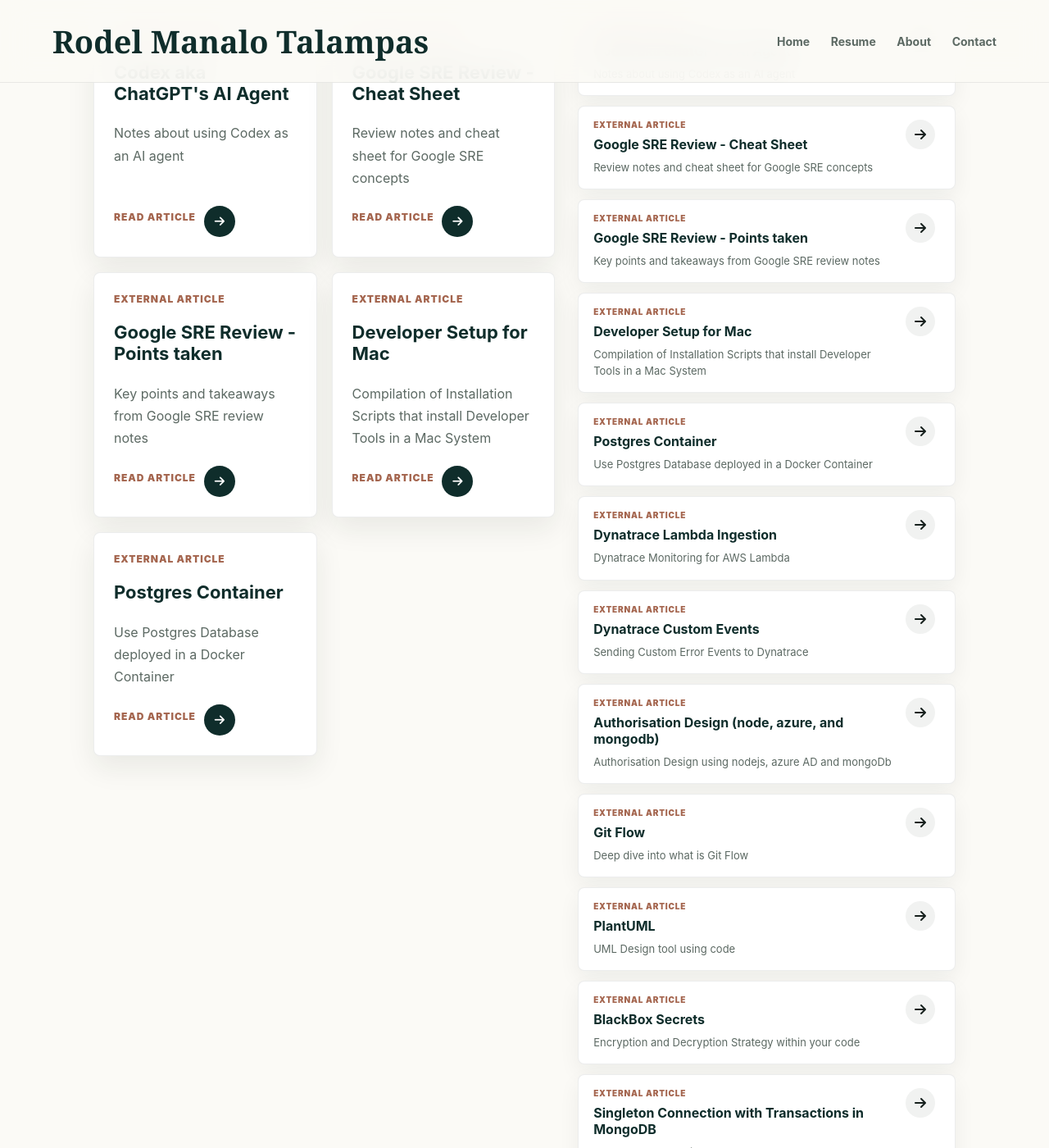
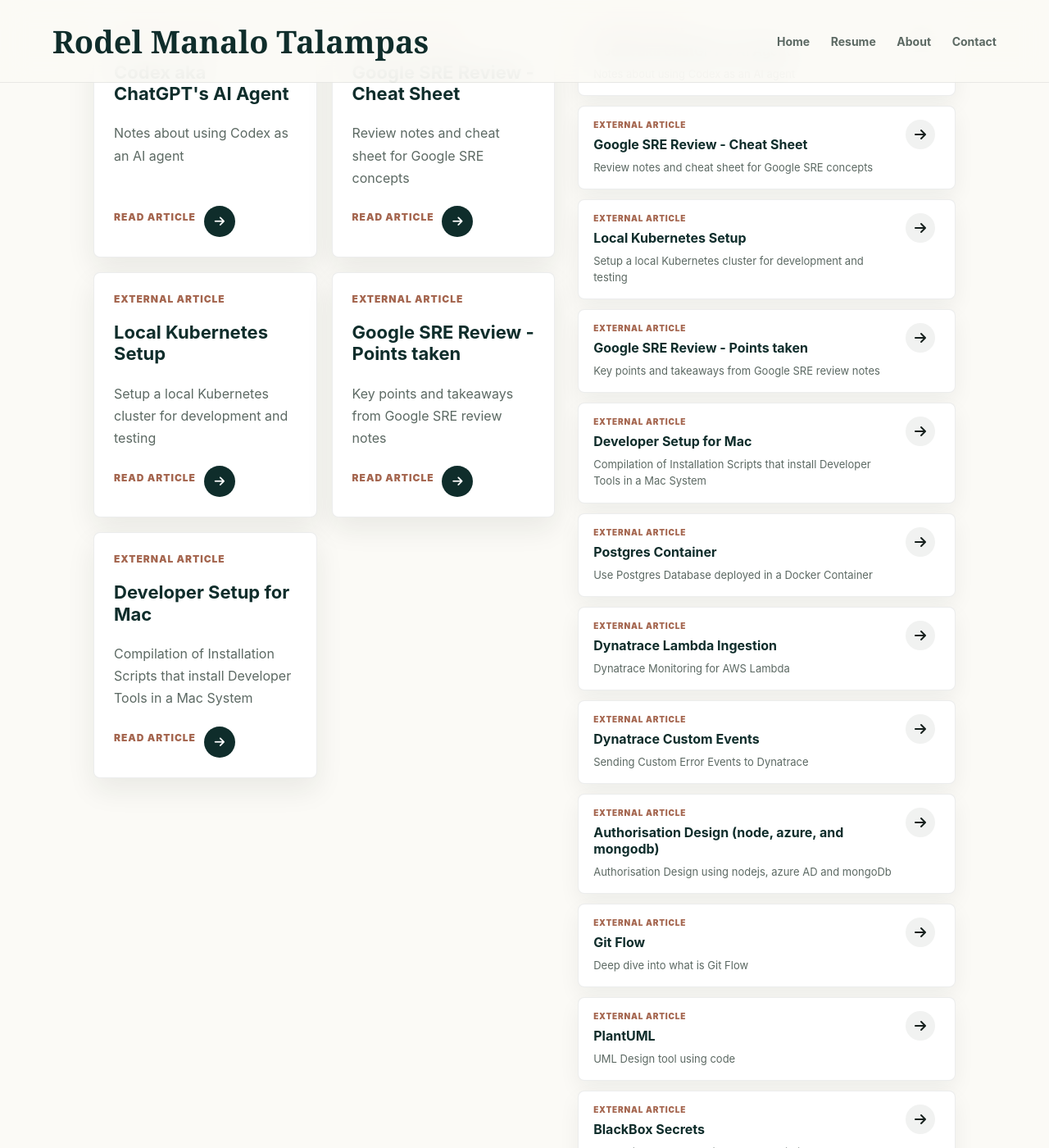
Before and after one commit to rodel-talampas/rodel-talampas.github.io, a Jekyll site: the page built from articles.markdown, in a window 1280 px wide and 1400 px high, scrolled down 722 px. Shown: the whole window at 82% size. Built offline with Jekyll 4.4.1, drawn with Linux system fonts in a browser that asks for light colours; a script that is not in the unit is left out.

Commit message:
updated articles

```diff
--- a/_data/articles.yml
+++ b/_data/articles.yml
@@ -15,6 +15,10 @@ list:
       - title: Google SRE Review - Cheat Sheet
         description: Review notes and cheat sheet for Google SRE concepts
         link: https://dev.to/limacon23/google-sre-review-cheat-sheet-2hih
+
+      - title: Local Kubernetes Setup
+        description: Setup a local Kubernetes cluster for development and testing
+        link: https://dev.to/limacon23/local-kubernetes-cluster-3jm7
 
       - title: Google SRE Review - Points taken
         description: Key points and takeaways from Google SRE review notes
```
